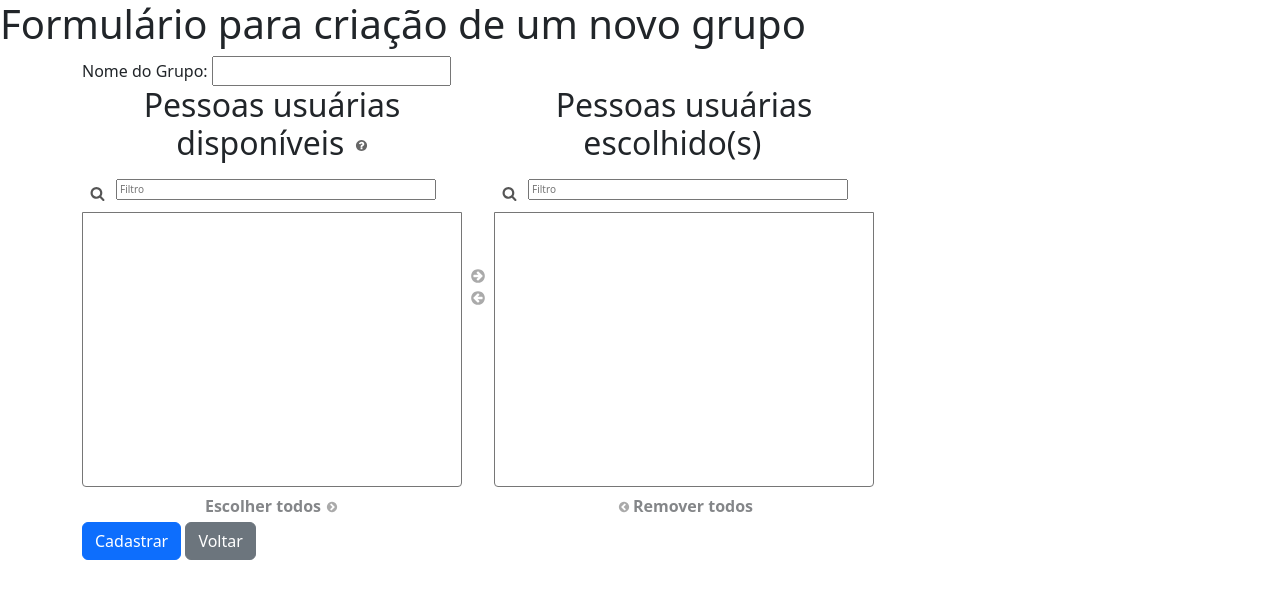
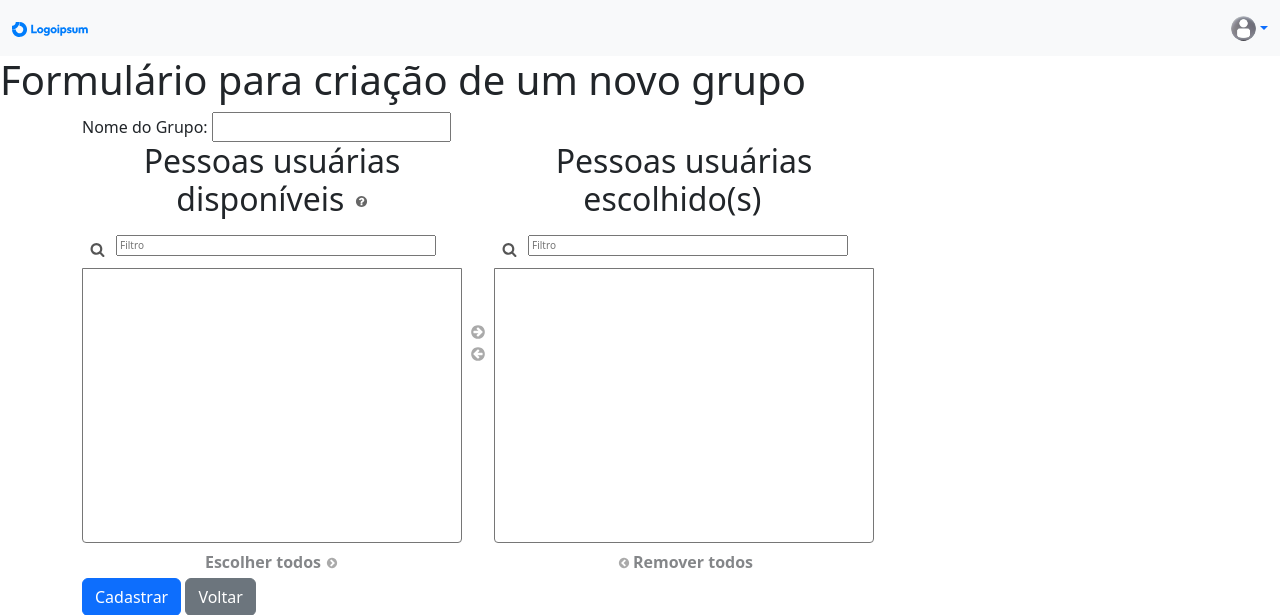
Before and after one commit to felipmartins/django-study, a Django app: page /group/new in a window 1280 px wide. Shown: the top 615 px of the page. Run offline with Django 4.2, Linux system fonts and the light colour scheme; lists and menus that the app fills with data are empty.

Commit message:
cria navbar e adiciona ao template base

```diff
--- a/accounts/templates/accounts/base.html
+++ b/accounts/templates/accounts/base.html
@@ -8,6 +8,7 @@
     <link href="https://cdn.jsdelivr.net/npm/bootstrap@5.3.0-alpha3/dist/css/bootstrap.min.css" rel="stylesheet" integrity="sha384-KK94CHFLLe+nY2dmCWGMq91rCGa5gtU4mk92HdvYe+M/SXH301p5ILy+dN9+nJOZ" crossorigin="anonymous">
   </head>
   <body>
+    {% include "accounts/navbar.html" %}
     {% block content %}
     {% endblock %}
     <script src="https://cdn.jsdelivr.net/npm/bootstrap@5.3.0-alpha3/dist/js/bootstrap.bundle.min.js" integrity="sha384-ENjdO4Dr2bkBIFxQpeoTz1HIcje39Wm4jDKdf19U8gI4ddQ3GYNS7NTKfAdVQSZe" crossorigin="anonymous"></script>
--- /dev/null
+++ b/accounts/templates/accounts/navbar.html
@@ -0,0 +1,120 @@
+{% load static %}
+<!-- Navbar -->
+<nav class="navbar navbar-expand-lg navbar-light bg-light">
+    <!-- Container wrapper -->
+    <div class="container-fluid">
+      <!-- Toggle button -->
+      <button
+        class="navbar-toggler"
+        type="button"
+        data-mdb-toggle="collapse"
+        data-mdb-target="#navbarSupportedContent"
+        aria-controls="navbarSupportedContent"
+        aria-expanded="false"
+        aria-label="Toggle navigation"
+      >
+        <i class="fas fa-bars"></i>
+      </button>
+
+      <!-- Collapsible wrapper -->
+      <div class="collapse navbar-collapse" id="navbarSupportedContent">
+        <!-- Navbar brand -->
+        <a class="navbar-brand mt-2 mt-lg-0" href="#">
+          <img
+            src="{% static 'accounts/logo.svg' %}"
+            height="15"
+            alt="Logo"
+            loading="lazy"
+          />
+        </a>
+        <!-- Left links
+        <ul class="navbar-nav me-auto mb-2 mb-lg-0">
+          <li class="nav-item">
+            <a class="nav-link" href="#">Dash</a>
+          </li>
+          <li class="nav-item">
+            <a class="nav-link" href="#">Team</a>
+          </li>
+          <li class="nav-item">
+            <a class="nav-link" href="#">Projects</a>
+          </li>
+        </ul>
+        Left links -->
+      </div>
+      <!-- Collapsible wrapper -->
+
+      <!-- Right elements -->
+      <div class="d-flex align-items-center">
+        <!-- Icon -->
+        <a class="text-reset me-3" href="#">
+          <i class="fas fa-shopping-cart"></i>
+        </a>
+
+        <!-- Notifications
+        <div class="dropdown">
+          <a
+            class="text-reset me-3 dropdown-toggle hidden-arrow"
+            href="#"
+            id="navbarDropdownMenuLink"
+            role="button"
+            data-bs-toggle="dropdown"
+            aria-expanded="false"
+          >
+            <i class="fas fa-bell"></i>
+            <span class="badge rounded-pill badge-notification bg-danger">1</span>
+          </a>
+          <ul
+            class="dropdown-menu dropdown-menu-end"
+            aria-labelledby="navbarDropdownMenuLink"
+          >
+            <li>
+              <a class="dropdown-item" href="#">Some news</a>
+            </li>
+            <li>
+              <a class="dropdown-item" href="#">Another news</a>
+            </li>
+            <li>
+              <a class="dropdown-item" href="#">Something else here</a>
+            </li>
+          </ul>
+        </div>
+    -->
+        <!-- Avatar -->
+        <div class="dropdown">
+          <a
+            class="dropdown-toggle d-flex align-items-center hidden-arrow"
+            href="#"
+            id="navbarDropdownMenuAvatar"
+            role="button"
+            data-bs-toggle="dropdown"
+            aria-expanded="false"
+          >
+            <img
+              src="{% static 'accounts/avatar.jpg' %}"
+              class="rounded-circle"
+              height="25"
+              alt="Black and White Portrait of a Man"
+              loading="lazy"
+            />
+          </a>
+          <ul
+            class="dropdown-menu dropdown-menu-end"
+            aria-labelledby="navbarDropdownMenuAvatar"
+          >
+            <li>
+              <a class="dropdown-item" href="#">My profile</a>
+            </li>
+            <li>
+              <a class="dropdown-item" href="#">Settings</a>
+            </li>
+            <li>
+              <a class="dropdown-item" href="{% url 'logout' %}">Logout</a>
+            </li>
+          </ul>
+        </div>
+      </div>
+      <!-- Right elements -->
+    </div>
+    <!-- Container wrapper -->
+  </nav>
+  <!-- Navbar -->
```
Also changed, not shown: accounts/templates/accounts/login.html (added, +11 -0 lines).
